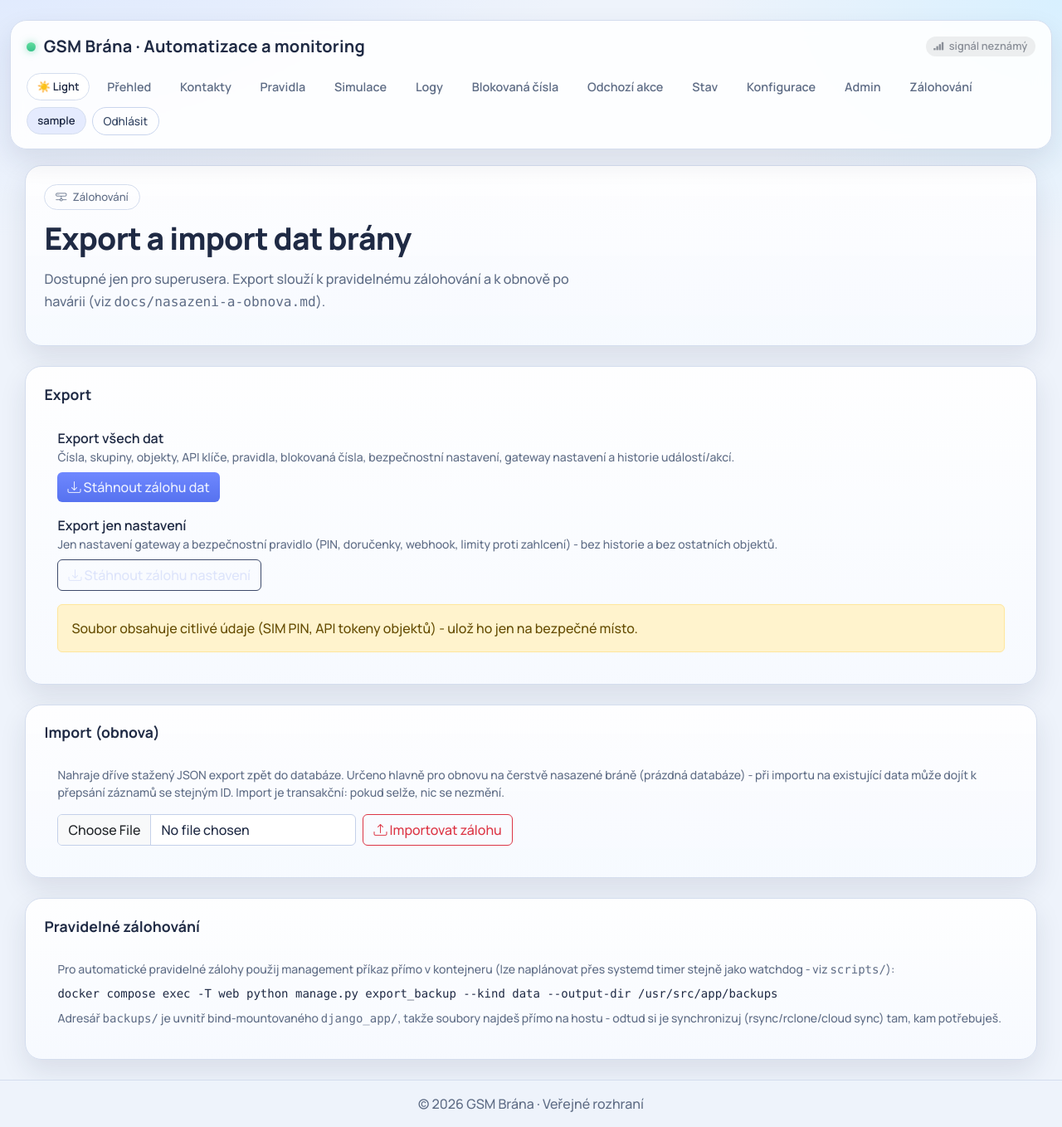
After one commit to denyduck/gsm_gate, a Django app: page /dashboard/backup/ in a window 1280 px wide. The commit adds this page. Shown: the whole page at 83% size. Run offline with Django 5.2, Linux system fonts and the light colour scheme; the visitor is signed in with stand-in values (Sample User, id 1); data that the repository does not hold is empty; some libraries are stand-ins or nearby versions.

Commit message:
feat: add data/settings backup export + import, admin-only
Superuser-only "Zálohování" page uses Django dumpdata/loaddata (JSON,
natural keys for users) so it survives being restored onto a fresh
instance. Also adds an export_backup management command plus a daily
systemd timer for unattended scheduled exports, sharing the same
dump logic via services/backup.py.

```diff
--- /dev/null
+++ b/django_app/dashboard/services/backup.py
@@ -0,0 +1,43 @@
+import io
+
+from django.core import management
+
+# Sdílené definice pro export/import dat (views.backup_* i management příkaz
+# export_backup) - Django dumpdata/loaddata místo vlastní serializace.
+
+DATA_MODELS = [
+    'dashboard.Group',
+    'dashboard.PhoneNumber',
+    'dashboard.UserGroupVisibilityOverride',
+    'dashboard.DeviceObject',
+    'dashboard.DeviceObjectApiCredential',
+    'dashboard.GatewaySettings',
+    'dashboard.AutomationRule',
+    'dashboard.SecurityRule',
+    'dashboard.BlockedNumber',
+    'dashboard.IncomingEventLog',
+    'dashboard.OutgoingAction',
+    'auth.User',
+]
+
+SETTINGS_MODELS = [
+    'dashboard.GatewaySettings',
+    'dashboard.SecurityRule',
+    'auth.User',
+]
+
+MODEL_SETS = {
+    'data': DATA_MODELS,
+    'settings': SETTINGS_MODELS,
+}
+
+
+def dump_models(model_labels):
+    buffer = io.StringIO()
+    management.call_command(
+        'dumpdata', *model_labels,
+        format='json', indent=2,
+        use_natural_foreign_keys=True, use_natural_primary_keys=True,
+        stdout=buffer,
+    )
+    return buffer.getvalue()
--- /dev/null
+++ b/django_app/dashboard/templates/dashboard/backup.html
@@ -0,0 +1,57 @@
+{% extends "base.html" %}
+{% block title %}Zálohování{% endblock %}
+
+{% block content %}
+<section class="app-panel mb-4">
+    <span class="status-badge"><i class="bi bi-hdd-network"></i> Zálohování</span>
+    <h1 class="hero-title">Export a import dat brány</h1>
+    <p class="hero-subtitle">Dostupné jen pro superusera. Export slouží k pravidelnému zálohování a k obnově po havárii (viz <span class="mono">docs/nasazeni-a-obnova.md</span>).</p>
+</section>
+
+<section class="app-panel mb-4">
+    <div class="panel-header"><h2 class="panel-title">Export</h2></div>
+    <div class="p-3">
+        <div class="mb-3">
+            <div class="fw-semibold">Export všech dat</div>
+            <p class="small text-muted-soft mb-2">Čísla, skupiny, objekty, API klíče, pravidla, blokovaná čísla, bezpečnostní nastavení, gateway nastavení a historie událostí/akcí.</p>
+            <a href="{% url 'backup_export' 'data' %}" class="btn btn-app-primary"><i class="bi bi-download"></i> Stáhnout zálohu dat</a>
+        </div>
+        <div>
+            <div class="fw-semibold">Export jen nastavení</div>
+            <p class="small text-muted-soft mb-2">Jen nastavení gateway a bezpečnostní pravidlo (PIN, doručenky, webhook, limity proti zahlcení) - bez historie a bez ostatních objektů.</p>
+            <a href="{% url 'backup_export' 'settings' %}" class="btn btn-app-outline"><i class="bi bi-download"></i> Stáhnout zálohu nastavení</a>
+        </div>
+    </div>
+    <div class="alert alert-warning mx-3 mb-3">
+        Soubor obsahuje citlivé údaje (SIM PIN, API tokeny objektů) - ulož ho jen na bezpečné místo.
+    </div>
+</section>
+
+<section class="app-panel mb-4">
+    <div class="panel-header"><h2 class="panel-title">Import (obnova)</h2></div>
+    <div class="p-3">
+        <p class="small text-muted-soft">
+            Nahraje dříve stažený JSON export zpět do databáze. Určeno hlavně pro obnovu na čerstvě nasazené bráně (prázdná databáze) -
+            při importu na existující data může dojít k přepsání záznamů se stejným ID. Import je transakční: pokud selže, nic se nezmění.
+        </p>
+        <form method="post" action="{% url 'backup_import' %}" enctype="multipart/form-data" class="d-flex gap-2 flex-wrap align-items-center">
+            {% csrf_token %}
+            <input type="file" name="backup_file" accept="application/json" class="form-control" style="max-width: 360px;" required>
+            <button type="submit" class="btn btn-outline-danger"><i class="bi bi-upload"></i> Importovat zálohu</button>
+        </form>
+    </div>
+</section>
+
+<section class="app-panel">
+    <div class="panel-header"><h2 class="panel-title">Pravidelné zálohování</h2></div>
+    <div class="p-3">
+        <p class="small text-muted-soft mb-2">
+            Pro automatické pravidelné zálohy použij management příkaz přímo v kontejneru (lze naplánovat přes systemd timer stejně jako watchdog - viz <span class="mono">scripts/</span>):
+        </p>
+        <pre class="mb-0">docker compose exec -T web python manage.py export_backup --kind data --output-dir /usr/src/app/backups</pre>
+        <p class="small text-muted-soft mt-2 mb-0">
+            Adresář <span class="mono">backups/</span> je uvnitř bind-mountovaného <span class="mono">django_app/</span>, takže soubory najdeš přímo na hostu - odtud si je synchronizuj (rsync/rclone/cloud sync) tam, kam potřebuješ.
+        </p>
+    </div>
+</section>
+{% endblock %}
--- a/django_app/dashboard/urls.py
+++ b/django_app/dashboard/urls.py
@@ -46,4 +46,8 @@ urlpatterns = [
     path('api/device-events/ingest/', views.device_event_ingest_api, name='device_event_ingest_api'),
     path('t/<str:token>/', views.device_object_trigger, name='device_object_trigger'),
 
+    path('backup/', views.backup_view, name='backup'),
+    path('backup/export/<str:kind>/', views.backup_export, name='backup_export'),
+    path('backup/import/', views.backup_import, name='backup_import'),
+
 ]
--- a/django_app/dashboard/views.py
+++ b/django_app/dashboard/views.py
@@ -3,18 +3,23 @@
 
 import io
 import json
+import os
+import tempfile
 from urllib import error as urllib_error
 from urllib import request as urllib_request
 
 import qrcode
 from django import forms
+from django.core import management
+from django.core.exceptions import PermissionDenied
 from django.forms import modelform_factory
 from django.shortcuts import render, redirect, get_object_or_404
 from django.contrib.auth.decorators import login_required
 from django.contrib.auth.decorators import permission_required
 from django.contrib import messages
-from django.http import HttpResponse, JsonResponse
+from django.http import Http404, HttpResponse, JsonResponse
 from django.urls import reverse
+from django.utils import timezone
 from django.views.decorators.csrf import csrf_exempt
 from django.views.decorators.http import require_http_methods
 
@@ -38,6 +43,7 @@ from .forms import (
     AutomationRuleForm,
     IncomingEventSimulationForm,
 )
+from .services import backup as backup_service
 from .services.rules_engine import (
     get_or_create_default_security_notification_rule,
     get_security_rule,
@@ -993,3 +999,67 @@ def outgoing_actions_view(request):
         'gateway_settings': gateway_settings,
     }
     return render(request, 'dashboard/outgoing_actions.html', context)
+
+
+# Zálohování - export/import dat pomocí Django dumpdata/loaddata (osvědčený
+# formát, žádná vlastní serializace, sdíleno s management příkazem
+# export_backup pro plánované zálohy - viz services/backup.py). Jen pro
+# superusera - dotýká se dat napříč všemi uživateli, ne jen vlastníka.
+
+@login_required
+def backup_view(request):
+    if not request.user.is_superuser:
+        raise PermissionDenied('Zálohování je dostupné jen pro superusera.')
+    return render(request, 'dashboard/backup.html', {})
+
+
+@login_required
+def backup_export(request, kind):
+    if not request.user.is_superuser:
+        raise PermissionDenied('Zálohování je dostupné jen pro superusera.')
+
+    model_labels = backup_service.MODEL_SETS.get(kind)
+    if model_labels is None:
+        raise Http404('Neznámý typ zálohy.')
+
+    content = backup_service.dump_models(model_labels)
+    filename = f'gsm_gate_{kind}_backup_{timezone.now().strftime("%Y%m%d_%H%M%S")}.json'
+
+    response = HttpResponse(content, content_type='application/json; charset=utf-8')
+    response['Content-Disposition'] = f'attachment; filename="{filename}"'
+    return response
+
+
+@login_required
+@require_http_methods(['POST'])
+def backup_import(request):
+    if not request.user.is_superuser:
+        raise PermissionDenied('Import zálohy je dostupný jen pro superusera.')
+
+    upload = request.FILES.get('backup_file')
+    if not upload:
+        messages.error(request, 'Nebyl vybrán žádný soubor k importu.')
+        return redirect('backup')
+
+    try:
+        raw = upload.read().decode('utf-8')
+        json.loads(raw)
+    except Exception as exc:
+        messages.error(request, f'Soubor není platný JSON export: {exc}')
+        return redirect('backup')
+
+    tmp_path = None
+    try:
+        with tempfile.NamedTemporaryFile(mode='w', suffix='.json', delete=False, encoding='utf-8') as tmp_file:
+            tmp_file.write(raw)
+            tmp_path = tmp_file.name
+
+        management.call_command('loaddata', tmp_path)
+        messages.success(request, 'Import zálohy proběhl úspěšně.')
+    except Exception as exc:
+        messages.error(request, f'Import zálohy selhal, žádná data se nezměnila: {exc}')
+    finally:
+        if tmp_path:
+            os.remove(tmp_path)
+
+    return redirect('backup')
--- a/django_app/templates/base.html
+++ b/django_app/templates/base.html
@@ -101,6 +101,9 @@
                 {% endif %}
                 {% if user.is_staff %}
                     <a class="nav-link-app" href="/admin/">Admin</a>
+                {% endif %}
+                {% if user.is_superuser %}
+                    <a class="nav-link-app" href="{% url 'backup' %}">Zálohování</a>
                 {% endif %}
                 <span class="chip-user">{{ user.username }}</span>
                 <form method="post" action="{% url 'logout' %}">
```
Also changed, not shown: django_app/dashboard/management/commands/export_backup.py (added, +41 -0 lines), docs/funkcionalita.md (+22 -0 lines), docs/nasazeni-a-obnova.md (+25 -0 lines), README.md, 4 other files.
